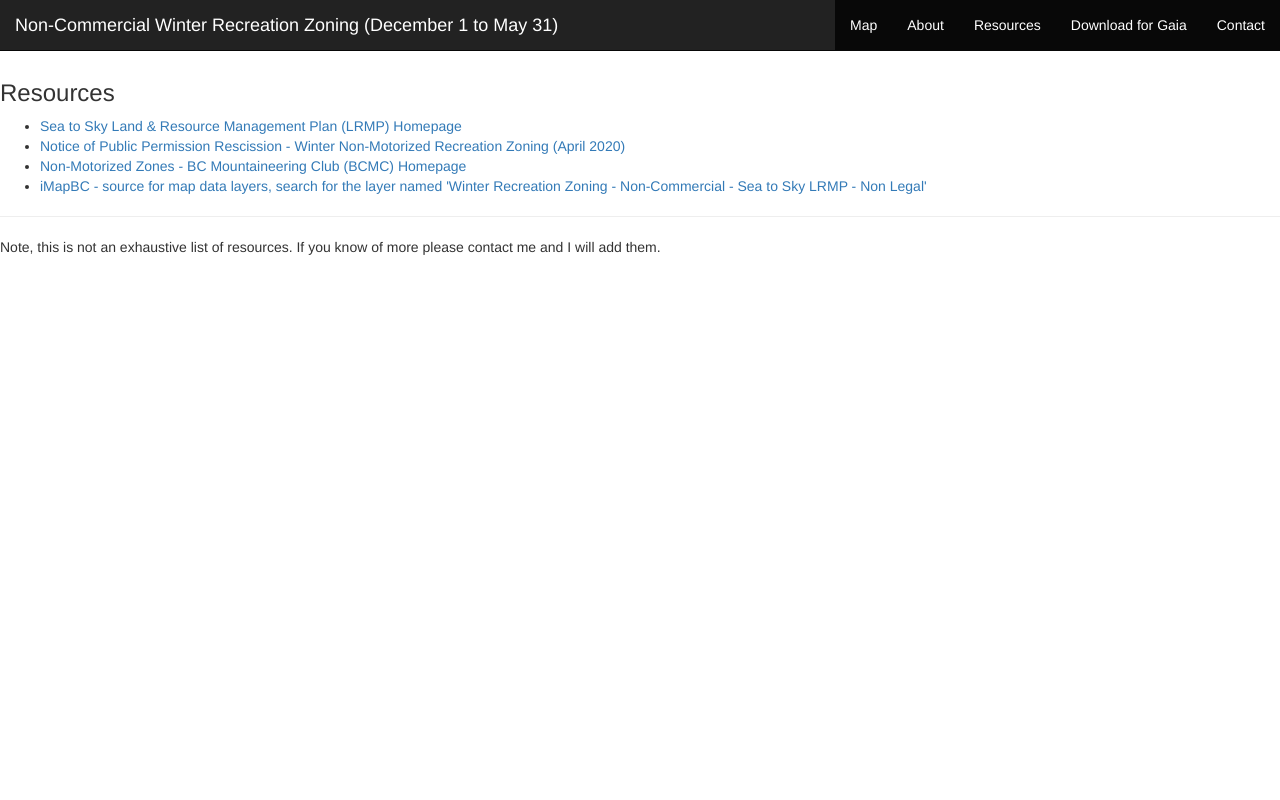
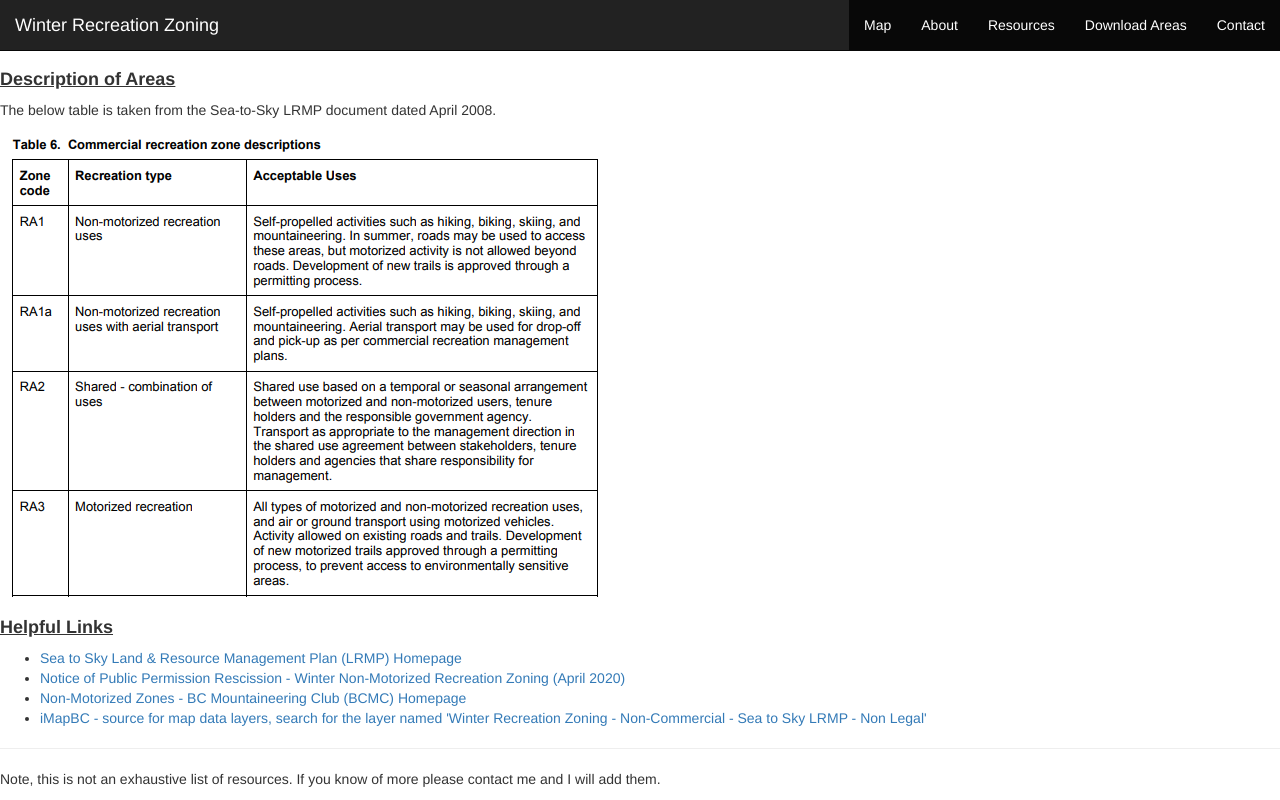
Before and after one commit to david-hurley/non-motorized-areas-django, a Django app: page /resources in a window 1280 px wide. Run offline with Django 3.2, Linux system fonts and the light colour scheme; some libraries are stand-ins or nearby versions.

Commit message:
altered css and updated images

```diff
--- a/maps/static/css/maps.css
+++ b/maps/static/css/maps.css
@@ -11,5 +11,14 @@ body {
 }
 
 .row {
-	padding-top: 40px
+	padding-top: 60px;
 }
+
+.navbar-brand {
+	color: white;
+}
+
+h4 {
+	text-decoration: underline;
+	font-weight: bolder;
+}
--- a/maps/templates/maps/base.html
+++ b/maps/templates/maps/base.html
@@ -19,7 +19,7 @@
   <link href="https://api.mapbox.com/mapbox-gl-js/v2.0.0/mapbox-gl.css" rel="stylesheet" />
 
   <!-- Custom CSS -->
-  <link rel="stylesheet" href="{% static 'css/maps.css' %}">>
+  <link rel="stylesheet" type='text/css' href="{% static 'css/maps.css' %}">
 
 </head>
 <body>
@@ -33,14 +33,14 @@
         <span class="icon-bar"></span>
         <span class="icon-bar"></span>
       </button>
-      <span class="navbar-brand">Non-Commercial Winter Recreation Zoning (December 1 to May 31)</span>
+      <span class="navbar-brand">Winter Recreation Zoning</span>
     </div>
     <div class="collapse navbar-collapse" id="myNavbar">
       <ul class="nav navbar-nav navbar-right">
         <li class="active"><a href="{% url 'map-home' %}">Map</a></li>
         <li class="active"><a href="{% url 'map-about' %}">About</a></li>
         <li class="active"><a href="{% url 'map-resources' %}">Resources</a></li>
-        <li class="active"><a href="{% url 'map-download' %}">Download for Gaia</a></li>
+        <li class="active"><a href="{% url 'map-download' %}">Download Areas</a></li>
         <li class="active"><a href="{% url 'map-contact' %}">Contact</a></li>
       </ul>
     </div>
--- a/maps/templates/maps/resources.html
+++ b/maps/templates/maps/resources.html
@@ -1,6 +1,10 @@
 {% extends "maps/base.html" %}
+{% load static %}
 {% block content %}
-  <h3>Resources</h3>
+  <h4>Description of Areas</h4>
+  <p>The below table is taken from the Sea-to-Sky LRMP document dated April 2008.</p>
+  <img src="{% static 'images/zone-description.png'%}" alt="">
+  <h4>Helpful Links</h4>
   <ul>
     <li><a href="https://www2.gov.bc.ca/gov/content/industry/crown-land-water/land-use-planning/regions/south-coast-region-plans/seatosky-lrmp">
       Sea to Sky Land & Resource Management Plan (LRMP) Homepage
```
Also changed, not shown: maps/templates/maps/download.html (+12 -3 lines), maps/static/images/zone-description.png (added), 1 other file.
